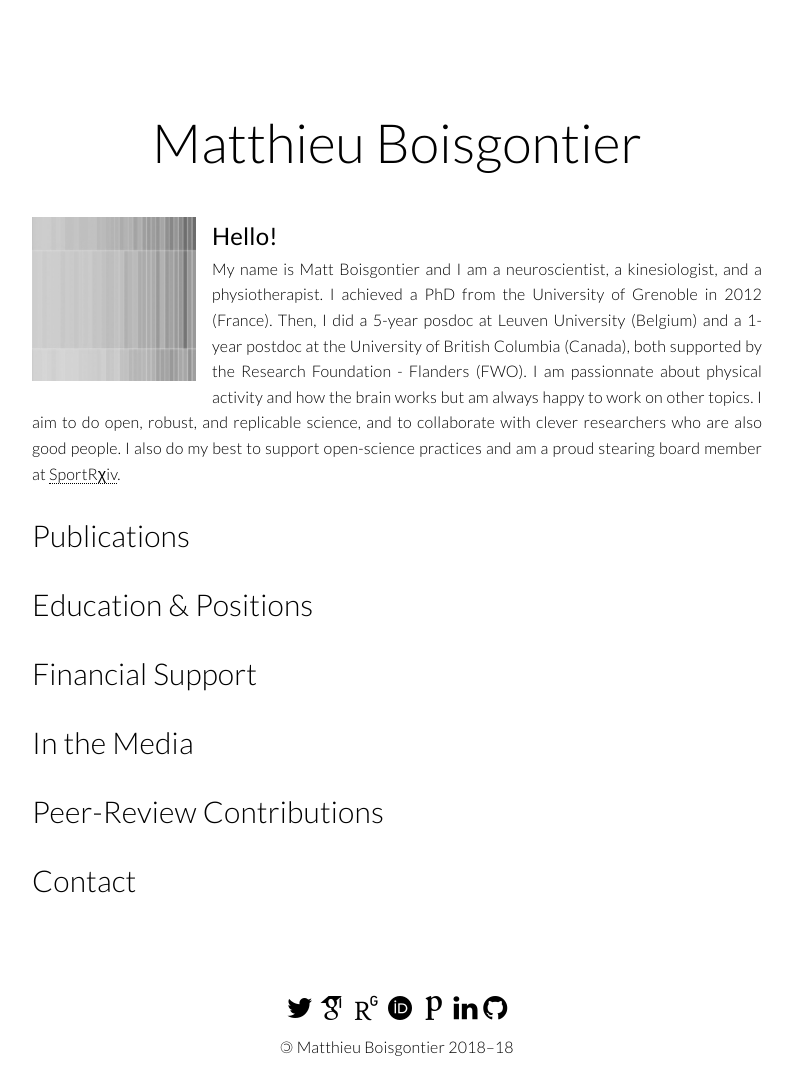
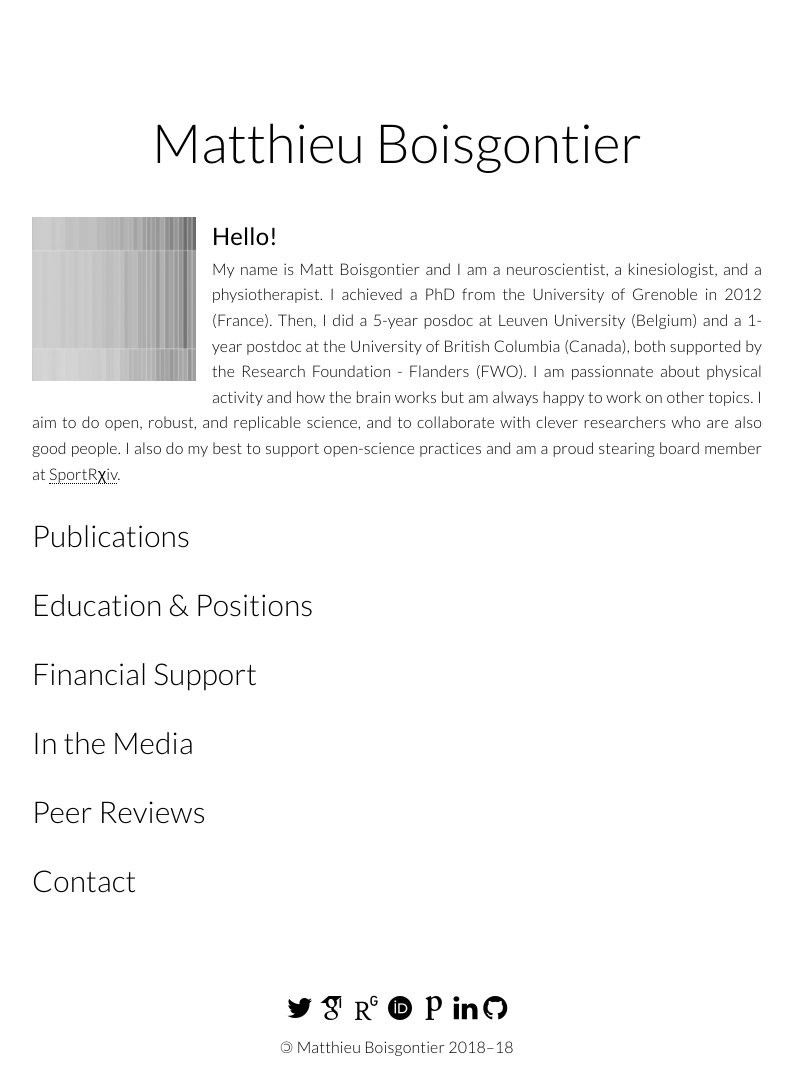
Before and after one commit to matthieuboisgontier/matthieuboisgontier.github.io, a Jekyll site: the page built from index.html, in a window 1280 px wide. Shown: the whole page, without its empty margins (243-1036 px from the left). Built offline with Jekyll 4.4.1, drawn with Linux system fonts in a browser that asks for light colours; nearby versions of some CDN libraries; some web fonts are replaced; a script that is not in the unit is left out; comment, search, counter and statistics services are not loaded.

Commit message:
Update index.html

```diff
--- a/index.html
+++ b/index.html
@@ -42,7 +42,7 @@ layout: default
 </div>
 
   <h1 id="cv" name="cv">
-		<span class="menu">Peer-Review Contributions</span>
+		<span class="menu">Peer Reviews</span>
 	</h1>
   <div>
     {% include peerreviews.html %}
```
